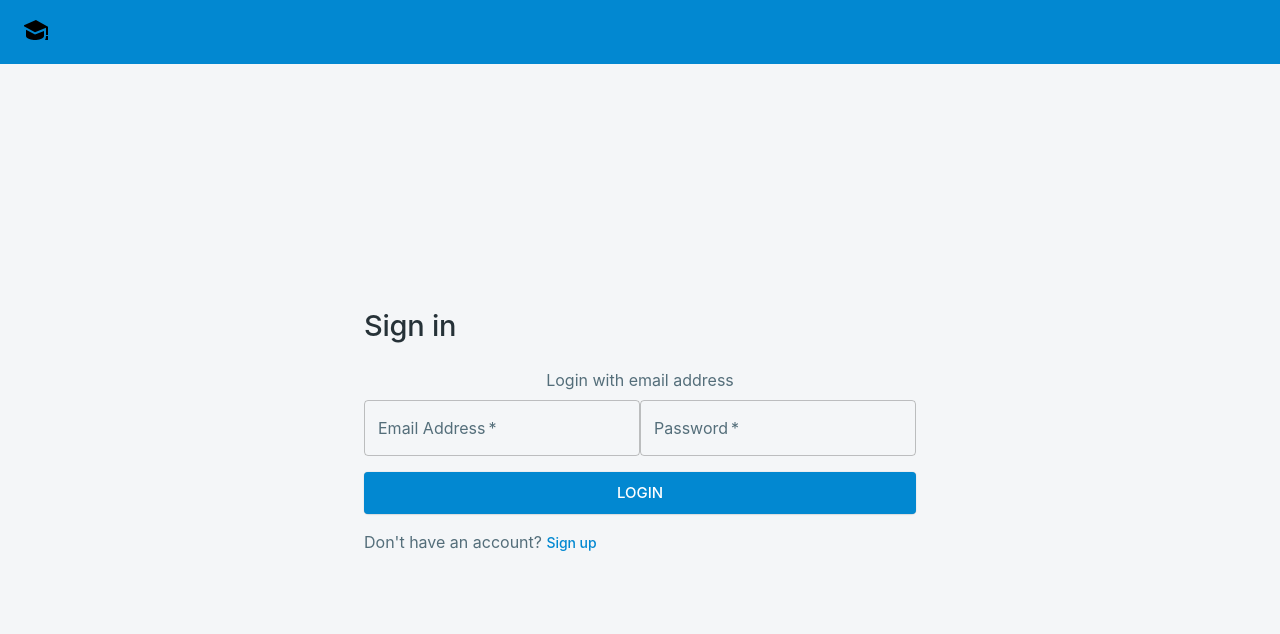
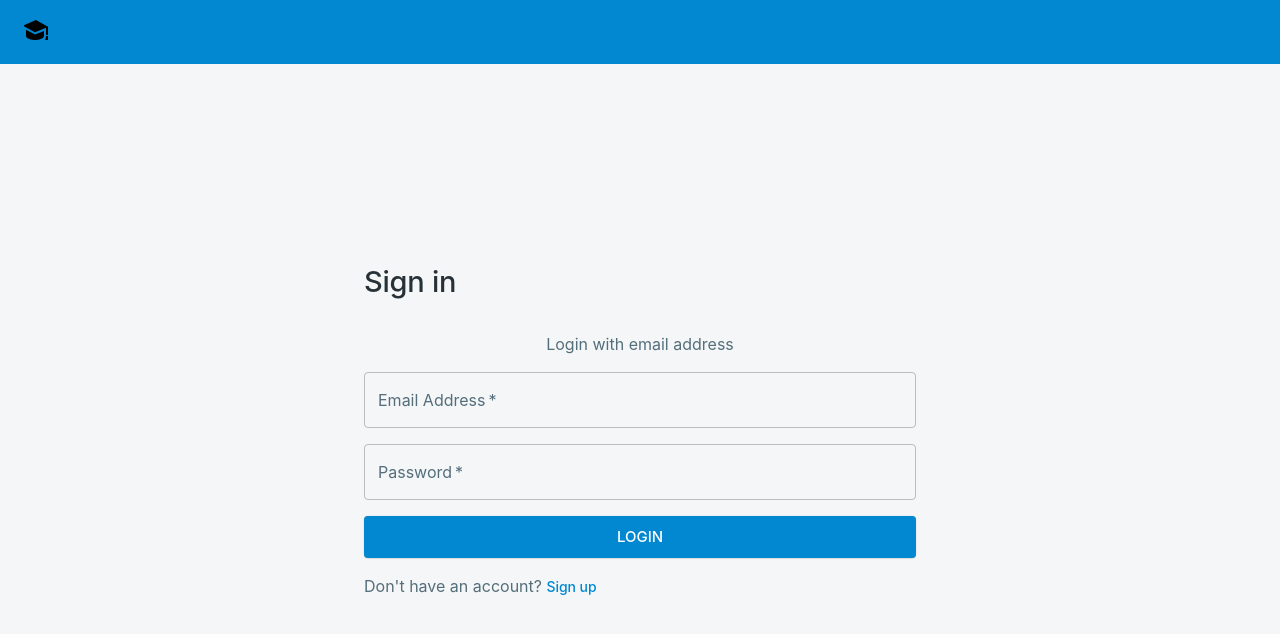
Before and after one commit to mpereannor/scuola, a React (Create React App) app: page /login in a window 1280 px wide. Shown: the top 634 px of the page. Built offline with nearby package versions, Linux system fonts and the light colour scheme.

Commit message:
style: update TextField size

```diff
--- a/src/components/auth/Login.js
+++ b/src/components/auth/Login.js
@@ -39,12 +39,12 @@ const Login = (props) => {
         <Container maxWidth="sm">
           <div>
             <form className={classes.root} onSubmit={handleSubmit(onSubmit)}>
-              <Box mb={3}>
+              <Box mb={4}>
                 <Typography color="textPrimary" variant="h2">
                   Sign in
                 </Typography>
               </Box>
-              <Box mt={3} mb={1}>
+              <Box mt={4} mb={2}>
                 <Typography
                   align="center"
                   color="textSecondary"
@@ -53,6 +53,12 @@ const Login = (props) => {
                   Login with email address
                 </Typography>
               </Box>
+              <Box
+                display="flex"
+                flexDirection="column"
+              >
+                <Box
+                >
                   <TextField
                     id="email"
                     inputRef={register}
@@ -60,8 +66,12 @@ const Login = (props) => {
                     label="Email Address"
                     variant="outlined"
                     required
+                    fullWidth
                   />
-
+                </Box>
+                <Box
+                 mt={2}
+                >
                   <TextField
                     id="password"
                     inputRef={register}
@@ -70,7 +80,11 @@ const Login = (props) => {
                     type="password"
                     variant="outlined"
                     required
+                    fullWidth
                   />
+                </Box>
+              </Box>
+
               <Box my={2}>
                 <Button
                   type="submit"
```
Lines whose indentation alone changed are shown as unchanged.
